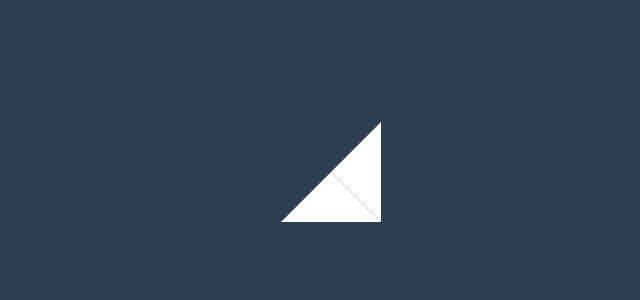
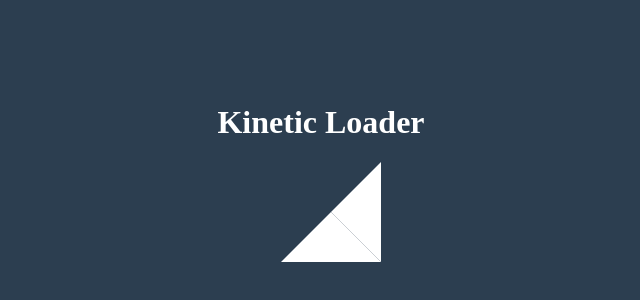
Before and after one commit to MaianneThornton/50in50_KineticLoader, a plain HTML site: page index.html in a window 1280 px wide. Shown: the part 238-538 px from the top of the page, without its empty margins (319-959 px from the left). Drawn offline with Linux system fonts and the light colour scheme.

Commit message:
feat: added h1

```diff
--- a/index.html
+++ b/index.html
@@ -6,6 +6,7 @@
     <meta name="viewport" content="width=device-width, initial-scale=1.0" />
 
     <link rel="stylesheet" href="style.css" />
+    <h1>Kinetic Loader</h1>
     <title>Kinetic Loader</title>
   </head>
   <body>
--- a/style.css
+++ b/style.css
@@ -5,11 +5,17 @@
 body {
   background-color: #2c3e50;
   display: flex;
+  flex-direction: column;
   align-items: center;
   justify-content: center;
   height: 100vh;
   overflow: hidden;
   margin: 0;
+}
+
+h1 {
+  color: #fff;
+  text-align: center;
 }
 
 .kinetic {
```
